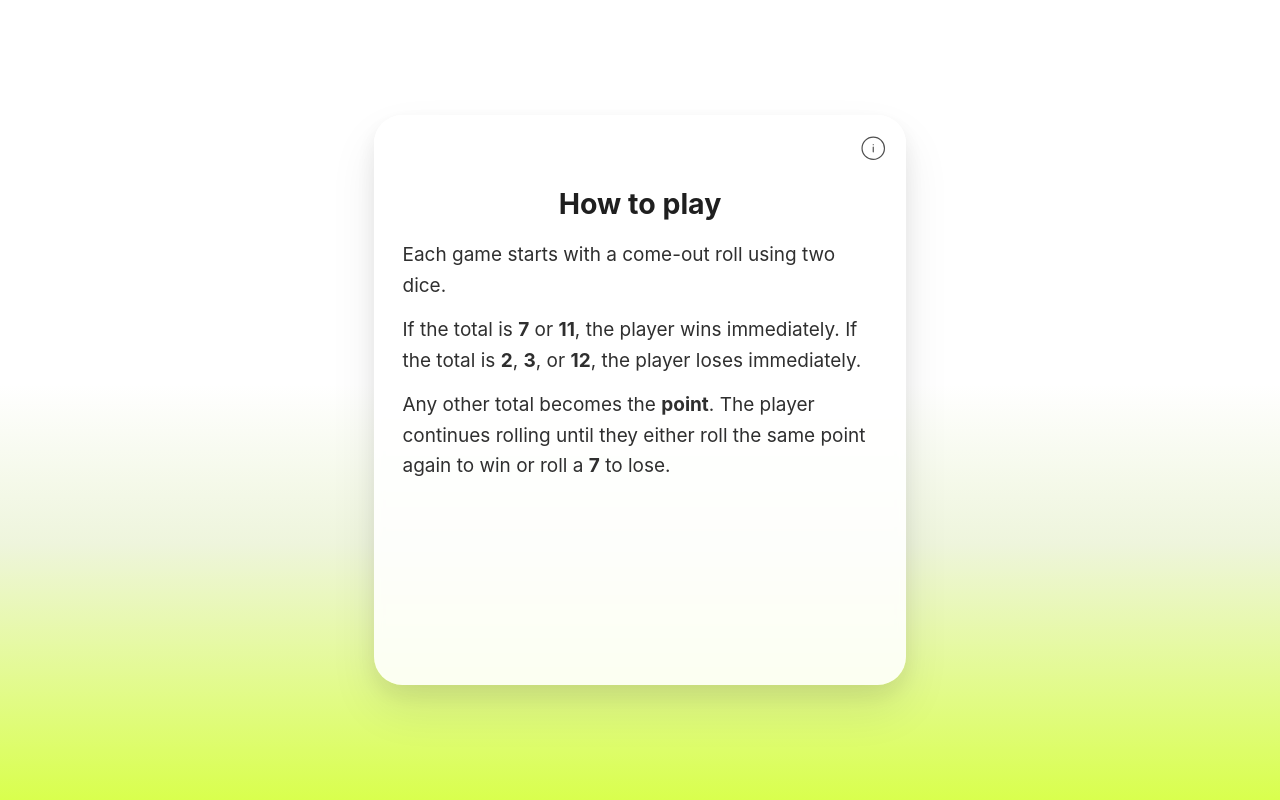
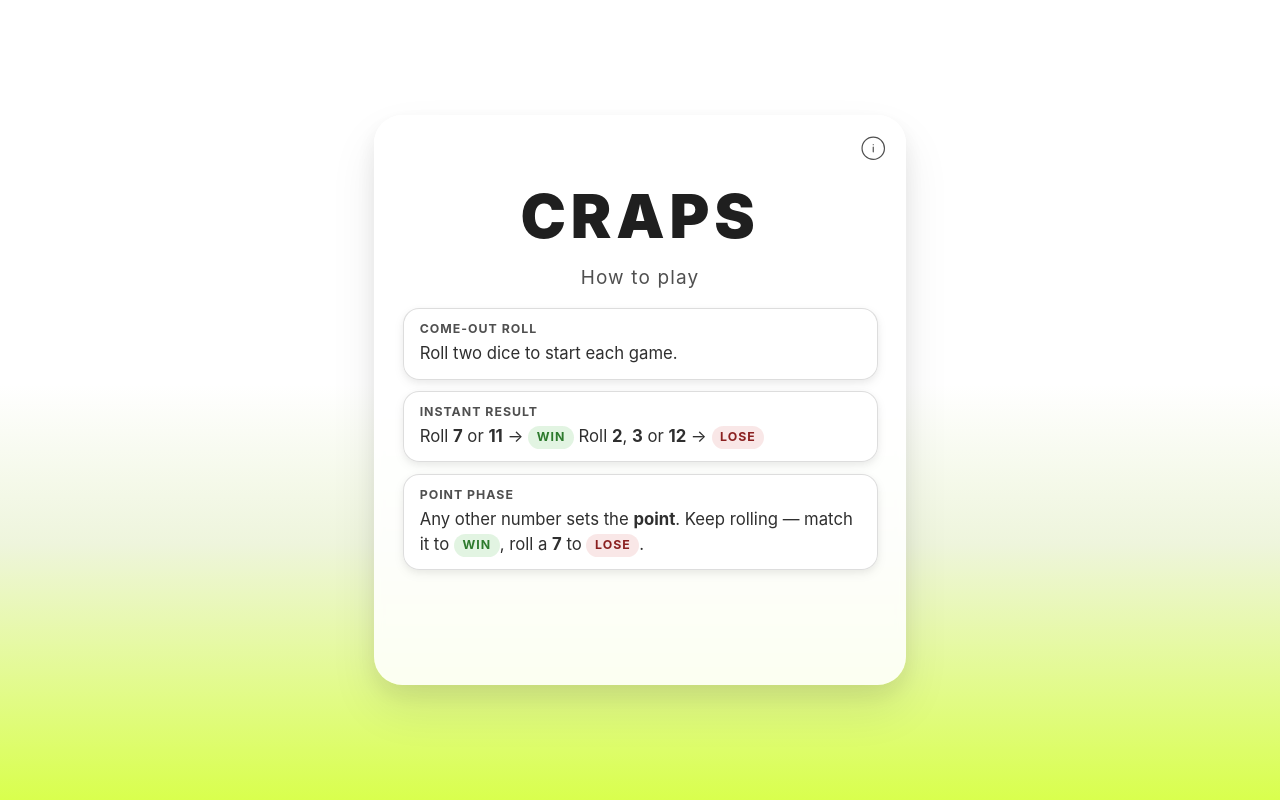
Before and after one commit to jm-go/craps, a React (Vite) app: page / in a window 1280 px wide. Both pictures are taken after a click on the button "How to play". Built offline with nearby package versions, Linux system fonts and the light colour scheme.

Commit message:
feat: updated instructions view

```diff
--- a/src/components/GameCard.css
+++ b/src/components/GameCard.css
@@ -55,21 +55,74 @@
 
 .game-card__instructions-title {
   margin: 0;
-  font-size: 1.5rem;
+  font-size: clamp(2.2rem, 6vw, 3.2rem);
+  line-height: 1;
+  letter-spacing: 0.08em;
+  font-weight: 900;
   color: var(--color-text-primary);
+}
+
+.game-card__instructions-subtitle {
+  margin: 0;
+  font-size: 1rem;
+  letter-spacing: 0.06em;
+  color: var(--color-text-secondary);
 }
 
 .game-card__instructions {
   display: flex;
   flex-direction: column;
-  gap: 0.75rem;
+  gap: 0.6rem;
+  width: 100%;
+}
+
+.game-card__rule-tile {
+  display: flex;
+  flex-direction: column;
+  gap: 0.25rem;
+  padding: 0.65rem 0.85rem;
+  border-radius: 0.85rem;
+  background: var(--color-input-bg);
+  border: 1px solid var(--color-border-soft);
+  box-shadow:
+    0 2px 6px var(--shadow-color-faint),
+    0 4px 12px var(--shadow-color-soft);
   text-align: left;
+}
+
+.game-card__rule-step {
+  font-size: 0.65rem;
+  letter-spacing: 0.08em;
+  text-transform: uppercase;
+  font-weight: 700;
+  color: var(--color-text-secondary);
+}
+
+.game-card__rule-text {
+  margin: 0;
+  font-size: 0.88rem;
+  line-height: 1.5;
   color: var(--color-text-body);
 }
 
-.game-card__instructions p {
-  margin: 0;
-  line-height: 1.6;
+.game-card__chip {
+  display: inline-block;
+  font-size: 0.65rem;
+  font-weight: 700;
+  letter-spacing: 0.08em;
+  padding: 0.1rem 0.45rem;
+  border-radius: 999px;
+  vertical-align: middle;
+}
+
+.game-card__chip--win {
+  color: var(--color-win);
+  background: var(--color-win-bg);
+}
+
+.game-card__chip--lose {
+  color: var(--color-lose);
+  background: var(--color-lose-bg);
 }
 
 @media (max-width: 480px) {
--- a/src/components/GameCard.tsx
+++ b/src/components/GameCard.tsx
@@ -56,23 +56,36 @@ export const GameCard = () => {
       <div className="game-card__content">
         {isInstructionsOpen ? (
           <>
-            <h2 className="game-card__instructions-title">{INFO_LABEL}</h2>
+            <h1 className="game-card__instructions-title">CRAPS</h1>
+            <p className="game-card__instructions-subtitle">How to play</p>
 
             <div className="game-card__instructions">
-              <p>Each game starts with a come-out roll using two dice.</p>
+              <div className="game-card__rule-tile">
+                <span className="game-card__rule-step">Come-out roll</span>
+                <p className="game-card__rule-text">
+                  Roll two dice to start each game.
+                </p>
+              </div>
 
-              <p>
-                If the total is <strong>7</strong> or <strong>11</strong>, the
-                player wins immediately. If the total is <strong>2</strong>,{' '}
-                <strong>3</strong>, or <strong>12</strong>, the player loses
-                immediately.
-              </p>
+              <div className="game-card__rule-tile">
+                <span className="game-card__rule-step">Instant result</span>
+                <p className="game-card__rule-text">
+                  Roll <strong>7</strong> or <strong>11</strong> →{' '}
+                  <span className="game-card__chip game-card__chip--win">WIN</span>
+                  {'  '}Roll <strong>2</strong>, <strong>3</strong> or <strong>12</strong> →{' '}
+                  <span className="game-card__chip game-card__chip--lose">LOSE</span>
+                </p>
+              </div>
 
-              <p>
-                Any other total becomes the <strong>point</strong>. The player
-                continues rolling until they either roll the same point again to
-                win or roll a <strong>7</strong> to lose.
-              </p>
+              <div className="game-card__rule-tile">
+                <span className="game-card__rule-step">Point phase</span>
+                <p className="game-card__rule-text">
+                  Any other number sets the <strong>point</strong>. Keep rolling — match it to{' '}
+                  <span className="game-card__chip game-card__chip--win">WIN</span>
+                  , roll a <strong>7</strong> to{' '}
+                  <span className="game-card__chip game-card__chip--lose">LOSE</span>.
+                </p>
+              </div>
             </div>
           </>
         ) : (
```
